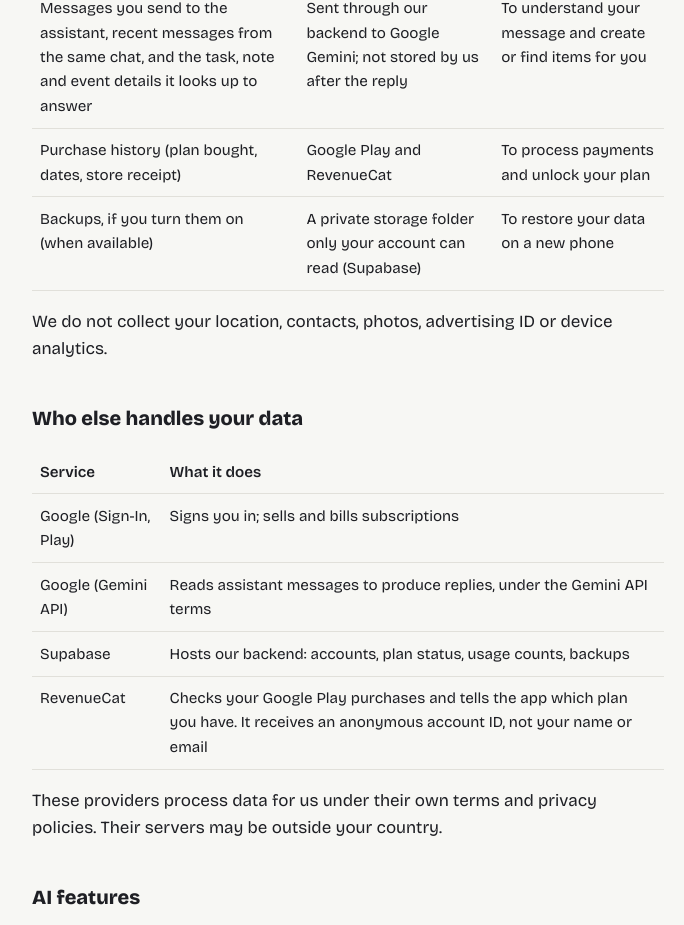
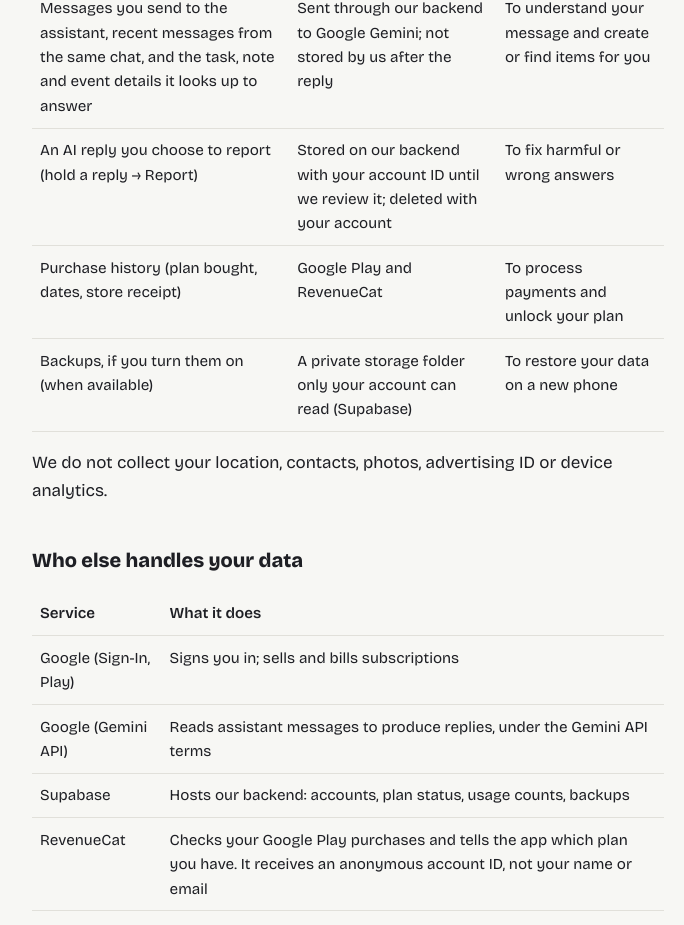
Before and after one commit to AaronCallanga/-skipnt-site, a plain HTML site: page privacy.html in a window 1280 px wide. Shown: the part 1212-2137 px from the top of the page, without its empty margins (292-976 px from the left). Drawn offline with nearby package versions, Linux system fonts and the light colour scheme.

Commit message:
docs: list reported ai replies in privacy policy
Co-Authored-By: Claude Opus 5.5 <noreply@anthropic.com>

```diff
--- a/privacy.html
+++ b/privacy.html
@@ -31,6 +31,7 @@
   <tr><td>Monthly count of AI requests</td><td>Our backend (Supabase)</td><td>A fair-use limit that keeps the service affordable</td></tr>
   <tr><td>Tasks, notes, events, chat history, focus sessions, settings</td><td>Only on your phone</td><td>The app itself</td></tr>
   <tr><td>Messages you send to the assistant, recent messages from the same chat, and the task, note and event details it looks up to answer</td><td>Sent through our backend to Google Gemini; not stored by us after the reply</td><td>To understand your message and create or find items for you</td></tr>
+  <tr><td>An AI reply you choose to report (hold a reply → Report)</td><td>Stored on our backend with your account ID until we review it; deleted with your account</td><td>To fix harmful or wrong answers</td></tr>
   <tr><td>Purchase history (plan bought, dates, store receipt)</td><td>Google Play and RevenueCat</td><td>To process payments and unlock your plan</td></tr>
   <tr><td>Backups, if you turn them on (when available)</td><td>A private storage folder only your account can read (Supabase)</td><td>To restore your data on a new phone</td></tr>
 </table>
```
